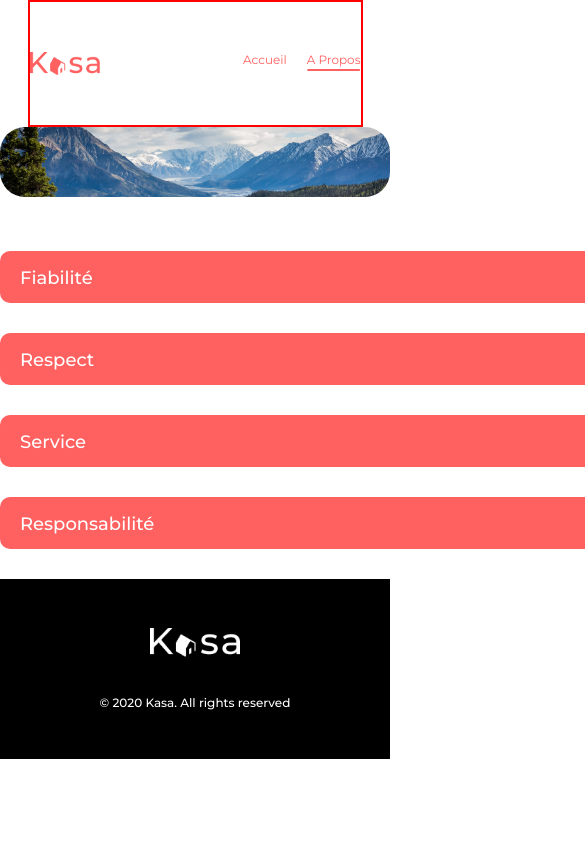
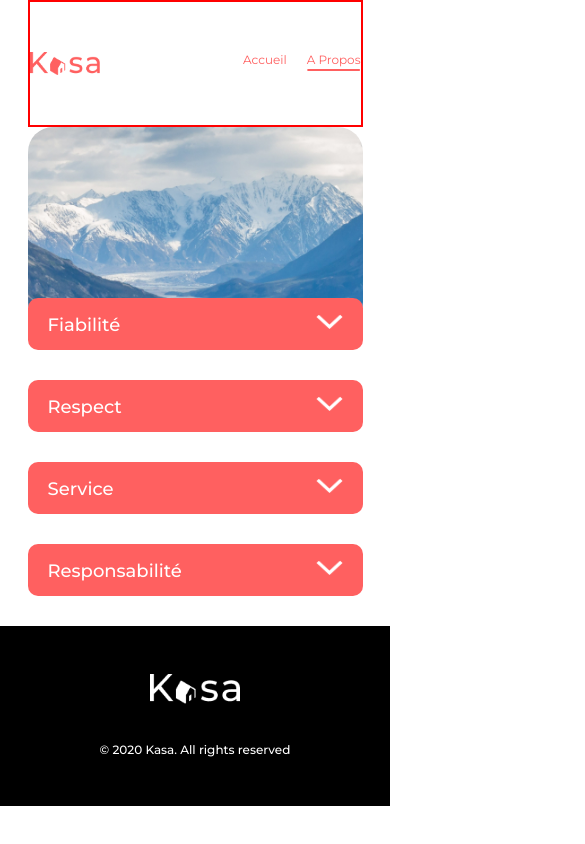
Before and after one commit to ThomasdevLC/kasa, a React (Create React App) app: page /about in a window 390 px wide. Shown: the top 844 px of the page, 585 px wide, since content can reach past the window. Built offline with nearby package versions, Linux system fonts and the light colour scheme.

Commit message:
responsive houseform_1

```diff
--- a/src/components/Slider.scss
+++ b/src/components/Slider.scss
@@ -1,11 +1,21 @@
+@use "../assets/styles/mixins" as mixin;
+
 .slider {
   position: relative;
   height: 415px;
-  width: 1240px;
   display: flex;
   justify-content: center;
   align-items: center;
   margin: auto;
+  @include mixin.lg-lt {
+    width: 90%;
+  }
+
+  @include mixin.xs {
+    width: 335px;
+    height: 111px;
+    margin-bottom: 60px;
+  }
 }
 
 .slider__slides {
@@ -20,10 +30,13 @@
   position: absolute;
   top: 50%;
   transform: translate(-50%, -50%);
-  right: 32px;
+  right: 20%;
   z-index: 10;
   cursor: pointer;
   user-select: none;
+  @include mixin.lg-lt {
+    right: 8%;
+  }
 }
 
 .slider__leftArrow {
@@ -31,10 +44,13 @@
   position: absolute;
   top: 50%;
   transform: translate(-50%, -50%);
-  left: 72px;
+  left: 22%;
   z-index: 10;
   cursor: pointer;
   user-select: none;
+  @include mixin.lg-lt {
+    left: 10%;
+  }
 }
 
 // .slide {
--- a/src/components/StarRating.scss
+++ b/src/components/StarRating.scss
@@ -1,8 +1,14 @@
+@use "../assets/styles/mixins" as mixin;
+
 .fullStar {
-  //   padding: 0 5px 0 5px;
   margin-left: 5px;
 }
 .emptyStar {
-  //   padding: 0 5px 0 5px;
   margin-left: 5px;
 }
+
+.redstar {
+  @include mixin.lg-lt {
+    width: 50%;
+  }
+}
--- a/src/pages/About.scss
+++ b/src/pages/About.scss
@@ -6,13 +6,35 @@
   margin: auto;
   margin-bottom: 50px;
   position: relative;
+  @include mixin.lg-lt {
+    width: 90%;
+  }
+
+  @include mixin.xs {
+    width: 335px;
+    height: 111px;
+    margin-bottom: 60px;
+  }
 }
 .about__top__picture {
   width: 100%;
   object-fit: cover;
   border-radius: 25px;
+  @include mixin.md-lt {
+    height: 200px;
+  }
+
+  @include mixin.xs {
+    margin-bottom: 60px;
+  }
 }
 .about__dropdown {
   width: 1023px;
   margin: 30px auto;
+  @include mixin.lg-lt {
+    width: 80%;
+  }
+  @include mixin.xs {
+    width: 335px;
+  }
 }
--- a/src/pages/HouseForm.scss
+++ b/src/pages/HouseForm.scss
@@ -1,3 +1,5 @@
+@use "../assets/styles/mixins" as mixin;
+
 .houseform__slider {
   margin-bottom: 50px;
 }
@@ -5,10 +7,17 @@
 .houseform__body {
   max-width: 1240px;
   margin: auto;
+  @include mixin.lg-lt {
+    width: 90%;
+  }
 
   .houseform__body__top {
     display: flex;
     justify-content: space-between;
+
+    @include mixin.lg-lt {
+      flex-direction: column;
+    }
     h1 {
       font-weight: 500;
       font-size: 36px;
@@ -37,6 +46,21 @@
     color: white;
     background-color: var(--primary);
     margin-bottom: 50px;
+  }
+
+  .houseform__body__top__right {
+    @include mixin.lg-lt {
+      display: flex;
+      flex-direction: row-reverse;
+      justify-content: space-between;
+    }
+  }
+  .houseform__body__top__rating {
+    @include mixin.lg-lt {
+      display: flex;
+      flex-direction: column;
+      justify-content: center;
+    }
   }
 
   .houseform__body__top__host {
```
